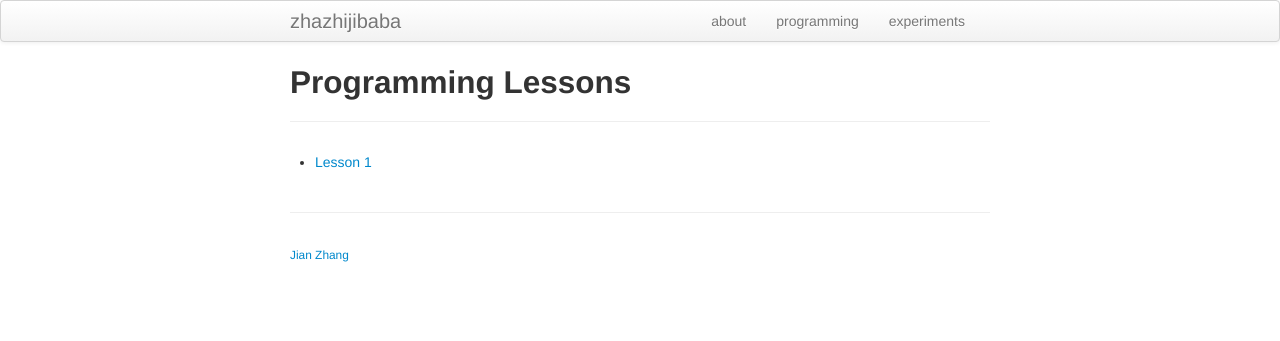
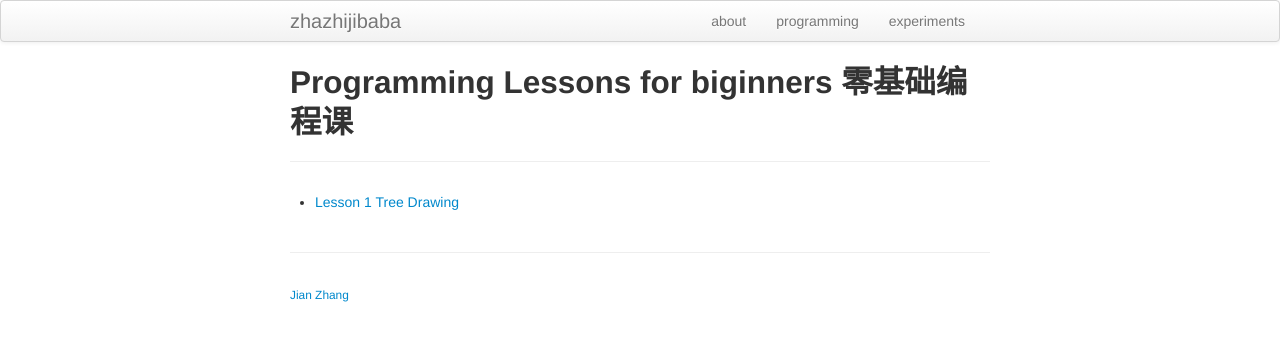
Before and after one commit to zhazhijibaba/zhazhijibaba.github.io, a Jekyll site: the page built from pages/programming.md, in a window 1280 px wide. Shown: the top 341 px of the page. Built offline with Jekyll 4.4.1, drawn with Linux system fonts in a browser that asks for light colours.

Commit message:
Update programming.md

```diff
--- a/pages/programming.md
+++ b/pages/programming.md
@@ -1,7 +1,7 @@
 ---
 layout: page
-title: Programming Lessons
+title: Programming Lessons for biginners 零基础编程课
 description: programming turtorials for beginners
 ---
 
-* [Lesson 1](programming_lesson1.html)
+* [Lesson 1 Tree Drawing](programming_lesson1.html)
```
